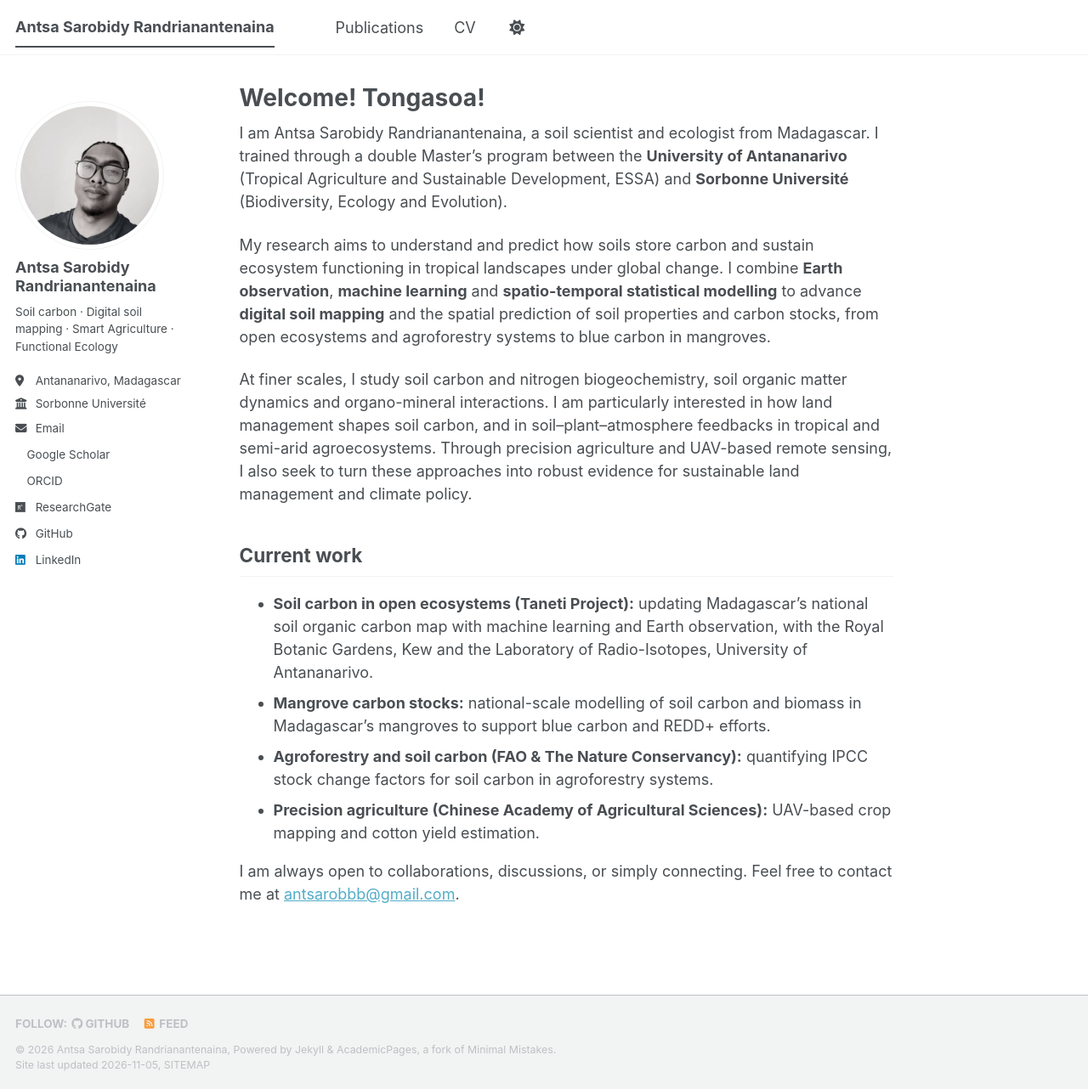
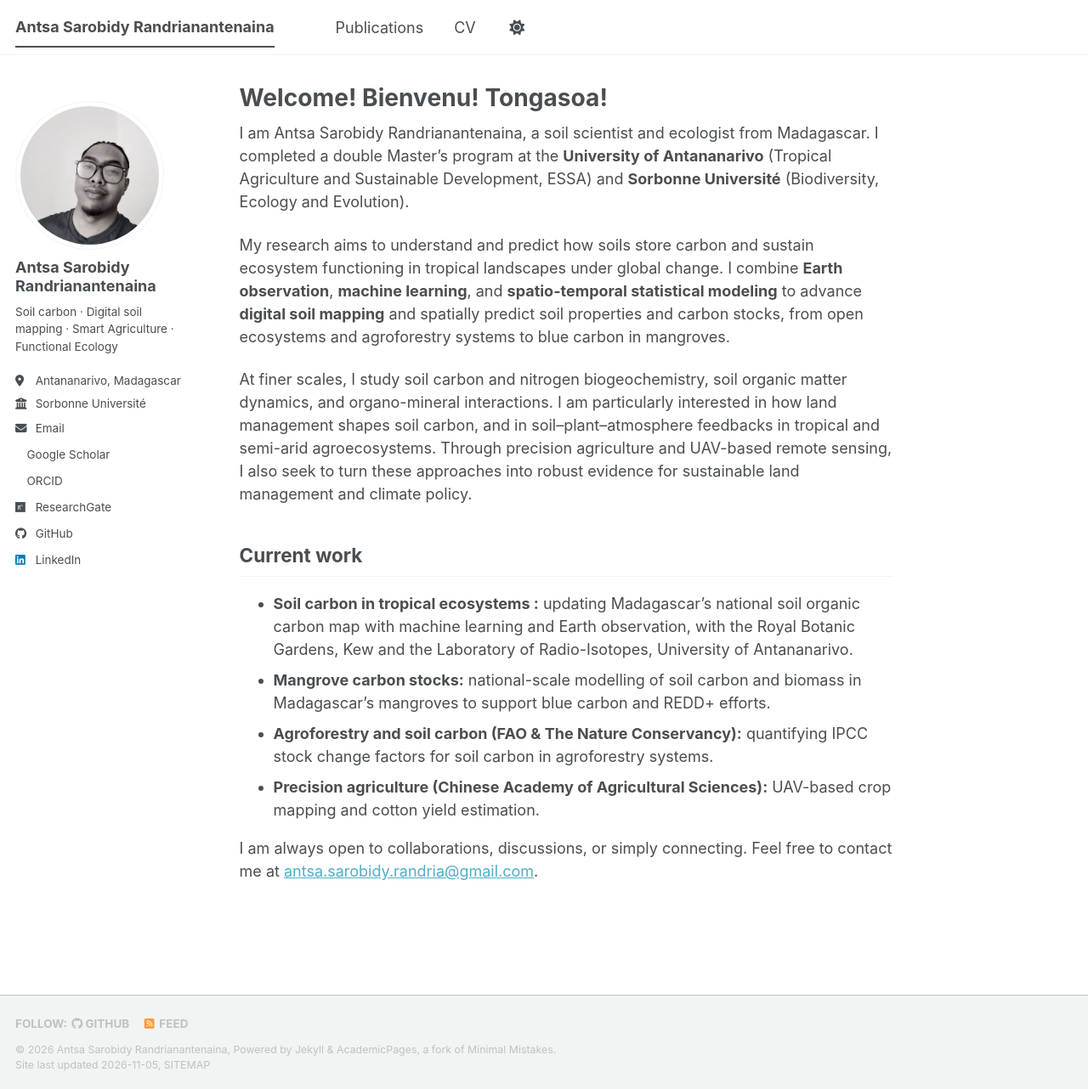
Before and after one commit to antsaro/antsaro.github.io, a Jekyll site: the page built from _pages/about.md, in a window 1280 px wide and 1282 px high. Shown: the whole window at 85% size. Built offline with Jekyll 4.4.1, drawn with Linux system fonts in a browser that asks for light colours; a script bundle is joined from its source files by our own code; a style sheet for code colours, icons or effects is not loaded.

Commit message:
Update about.md

```diff
--- a/_pages/about.md
+++ b/_pages/about.md
@@ -1,23 +1,23 @@
 ---
 permalink: /
-title: "Welcome! Tongasoa!"
+title: "Welcome! Bienvenu! Tongasoa!"
 author_profile: true
 redirect_from:
   - /about/
   - /about.html
 ---
 
-I am Antsa Sarobidy Randrianantenaina, a soil scientist and ecologist from Madagascar. I trained through a double Master's program between the **University of Antananarivo** (Tropical Agriculture and Sustainable Development, ESSA) and **Sorbonne Université** (Biodiversity, Ecology and Evolution).
+I am Antsa Sarobidy Randrianantenaina, a soil scientist and ecologist from Madagascar. I completed a double Master’s program at the **University of Antananarivo** (Tropical Agriculture and Sustainable Development, ESSA) and **Sorbonne Université** (Biodiversity, Ecology and Evolution).
 
-My research aims to understand and predict how soils store carbon and sustain ecosystem functioning in tropical landscapes under global change. I combine **Earth observation**, **machine learning** and **spatio-temporal statistical modelling** to advance **digital soil mapping** and the spatial prediction of soil properties and carbon stocks, from open ecosystems and agroforestry systems to blue carbon in mangroves.
+My research aims to understand and predict how soils store carbon and sustain ecosystem functioning in tropical landscapes under global change. I combine **Earth observation**, **machine learning**, and **spatio-temporal statistical modeling** to advance **digital soil mapping** and spatially predict soil properties and carbon stocks, from open ecosystems and agroforestry systems to blue carbon in mangroves.
 
-At finer scales, I study soil carbon and nitrogen biogeochemistry, soil organic matter dynamics and organo-mineral interactions. I am particularly interested in how land management shapes soil carbon, and in soil–plant–atmosphere feedbacks in tropical and semi-arid agroecosystems. Through precision agriculture and UAV-based remote sensing, I also seek to turn these approaches into robust evidence for sustainable land management and climate policy.
+At finer scales, I study soil carbon and nitrogen biogeochemistry, soil organic matter dynamics, and organo-mineral interactions. I am particularly interested in how land management shapes soil carbon, and in soil–plant–atmosphere feedbacks in tropical and semi-arid agroecosystems. Through precision agriculture and UAV-based remote sensing, I also seek to turn these approaches into robust evidence for sustainable land management and climate policy.
 
 Current work
 ------
-- **Soil carbon in open ecosystems (Taneti Project):** updating Madagascar's national soil organic carbon map with machine learning and Earth observation, with the Royal Botanic Gardens, Kew and the Laboratory of Radio-Isotopes, University of Antananarivo.
+- **Soil carbon in tropical ecosystems :** updating Madagascar's national soil organic carbon map with machine learning and Earth observation, with the Royal Botanic Gardens, Kew and the Laboratory of Radio-Isotopes, University of Antananarivo.
 - **Mangrove carbon stocks:** national-scale modelling of soil carbon and biomass in Madagascar's mangroves to support blue carbon and REDD+ efforts.
 - **Agroforestry and soil carbon (FAO & The Nature Conservancy):** quantifying IPCC stock change factors for soil carbon in agroforestry systems.
 - **Precision agriculture (Chinese Academy of Agricultural Sciences):** UAV-based crop mapping and cotton yield estimation.
 
-I am always open to collaborations, discussions, or simply connecting. Feel free to contact me at [antsarobbb@gmail.com](mailto:antsarobbb@gmail.com).
+I am always open to collaborations, discussions, or simply connecting. Feel free to contact me at [antsa.sarobidy.randria@gmail.com](mailto:antsa.sarobidy.randria@gmail.com).
```
